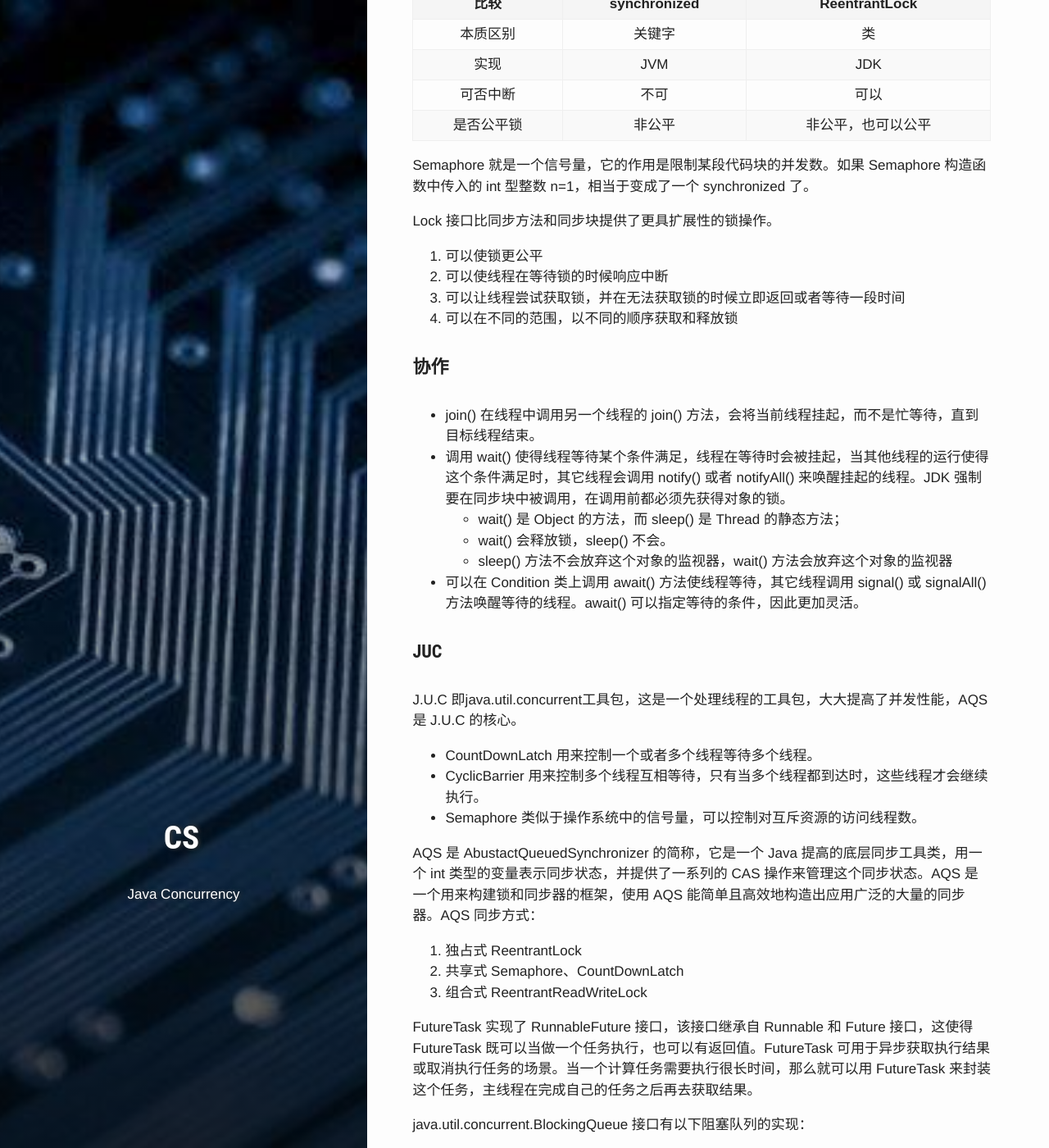
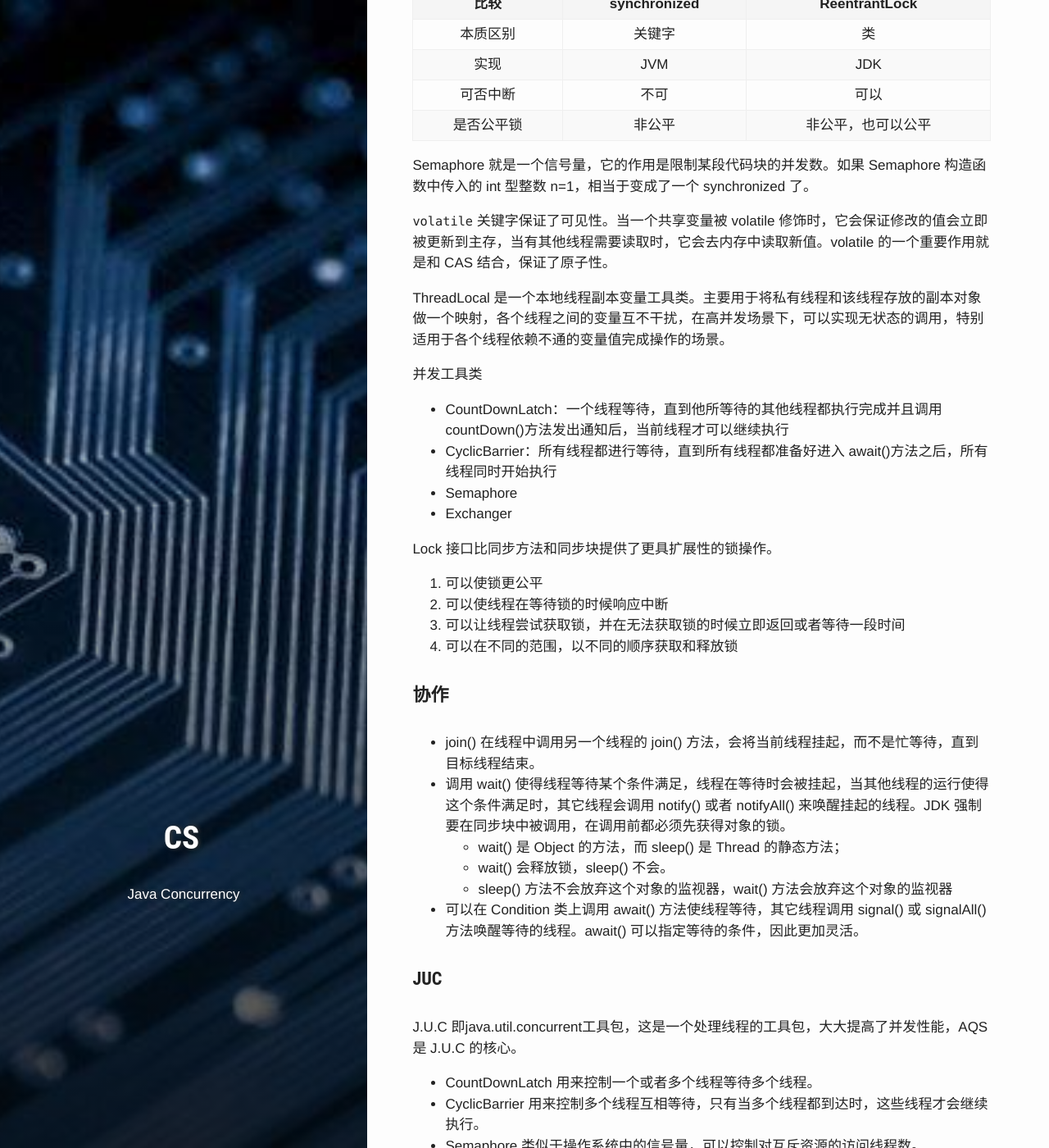
Before and after one commit to PetePro/PetePro.github.io, a Jekyll site: the page built from _posts/ComputerScience/2020-03-15-java-concurrent.markdown, in a window 1280 px wide and 1400 px high, scrolled down 4091 px. Shown: the whole window at 82% size. Built offline with Jekyll 4.4.1, drawn with Linux system fonts in a browser that asks for light colours; some web fonts are replaced; some of the changed text lies outside the part shown.

Commit message:
Update 2020-03-15-java-concurrent.markdown

```diff
--- a/_posts/ComputerScience/2020-03-15-java-concurrent.markdown
+++ b/_posts/ComputerScience/2020-03-15-java-concurrent.markdown
@@ -135,6 +135,16 @@ ReentrantLock 是 java.util.concurrent（J.U.C）包中的锁。
 
 Semaphore 就是一个信号量，它的作用是限制某段代码块的并发数。如果 Semaphore 构造函数中传入的 int 型整数 n=1，相当于变成了一个 synchronized 了。
 
+`volatile` 关键字保证了可见性。当一个共享变量被 volatile 修饰时，它会保证修改的值会立即被更新到主存，当有其他线程需要读取时，它会去内存中读取新值。volatile 的一个重要作用就是和 CAS 结合，保证了原子性。
+
+ThreadLocal 是一个本地线程副本变量工具类。主要用于将私有线程和该线程存放的副本对象做一个映射，各个线程之间的变量互不干扰，在高并发场景下，可以实现无状态的调用，特别适用于各个线程依赖不通的变量值完成操作的场景。
+
+并发工具类
+- CountDownLatch：一个线程等待，直到他所等待的其他线程都执行完成并且调用 countDown()方法发出通知后，当前线程才可以继续执行
+- CyclicBarrier：所有线程都进行等待，直到所有线程都准备好进入 await()方法之后，所有线程同时开始执行
+- Semaphore
+- Exchanger
+
 
 Lock 接口比同步方法和同步块提供了更具扩展性的锁操作。
 1. 可以使锁更公平
```
Also changed, not shown: other parts of _posts/ComputerScience/2020-03-15-java-concurrent.markdown (+0 -8 lines).
